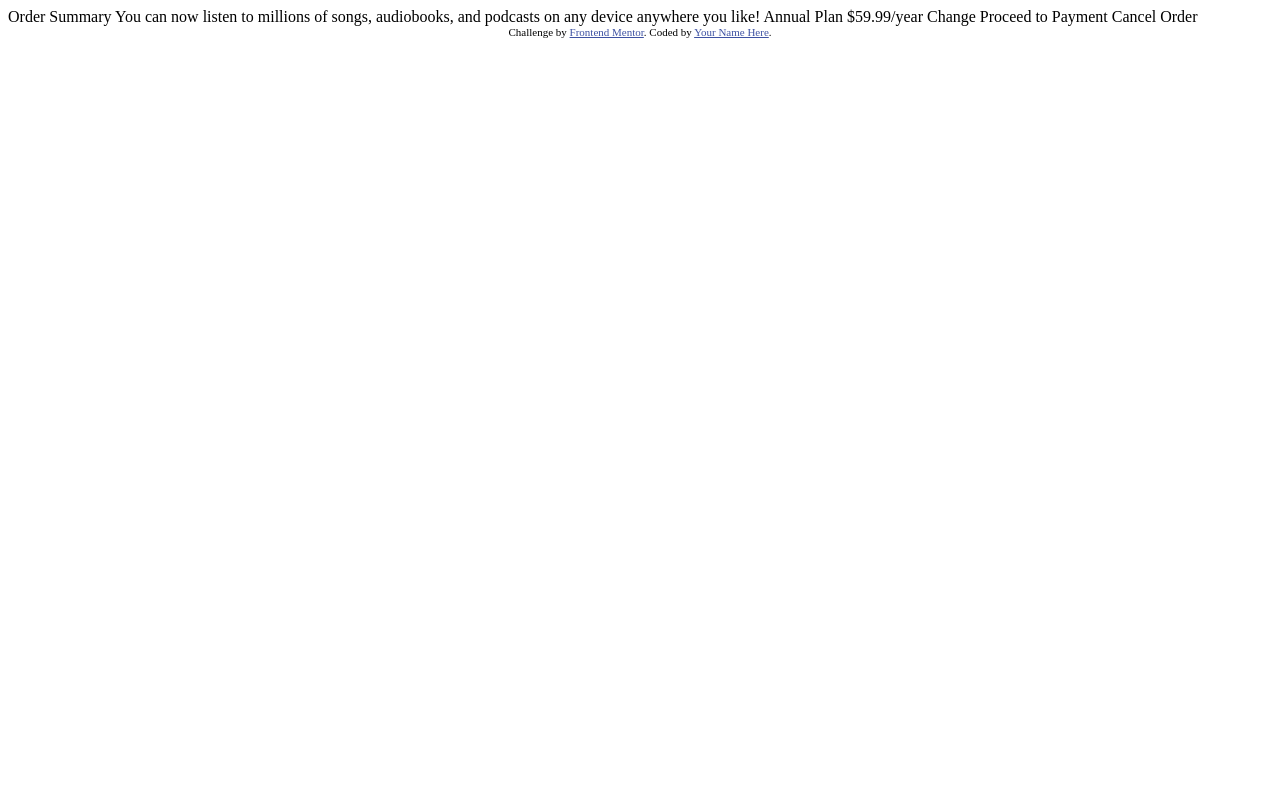
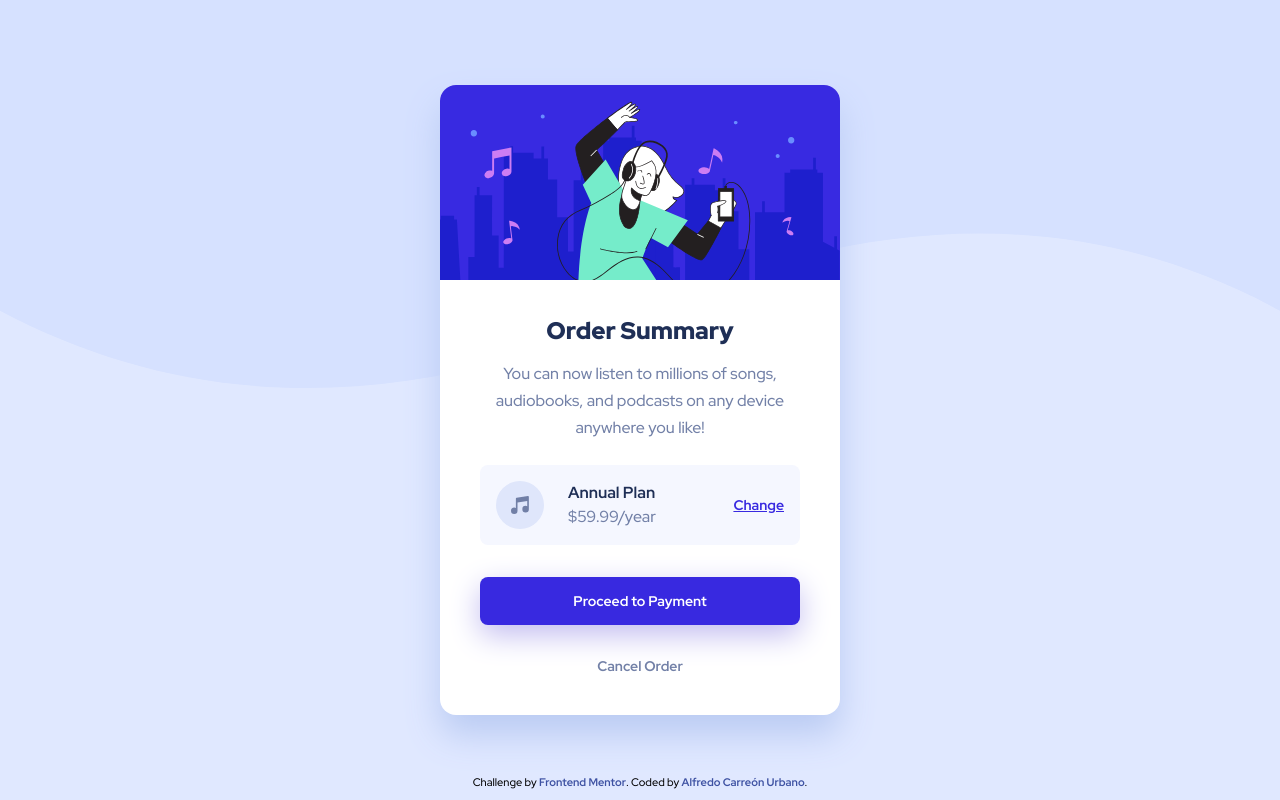
Before and after one commit to AlfredoCU/Order-summary-component, a plain HTML site: page index.html in a window 1280 px wide. Drawn offline with Linux system fonts and the light colour scheme.

Commit message:
style: layout

```diff
--- /dev/null
+++ b/css/main.css
@@ -0,0 +1,177 @@
+@import url('https://fonts.googleapis.com/css2?family=Red+Hat+Display:wght@500;700;900&display=swap');
+
+:root {
+    --p-pale-blue: hsl(225, 100%, 94%);
+    --p-bright-blue: hsl(245, 75%, 52%);
+    --s-pale-blue: hsl(225, 100%, 98%);
+    --s-desaturated-blue: hsl(224, 23%, 55%);
+    --s-dark-blue: hsl(223, 47%, 23%);
+    --links: hsl(228, 45%, 44%);
+    --shadow-car: hsl(222, 70%, 84%);
+    --shadow-button: hsl(246, 63%, 84%);
+}
+
+body {
+    width: 100vw;
+    display: flex;
+    font-size: 1rem;
+    padding: 5rem 7%;
+    min-height: 100vh;
+    position: relative;
+    align-items: center;
+    box-sizing: border-box;
+    justify-content: center;
+    font-family: 'Red Hat Display', sans-serif;
+
+    background: url("/images/pattern-background-mobile.svg") top no-repeat;
+    background-color: var(--p-pale-blue);
+    background-size: 100%;
+}
+
+.card {
+    width: 100%;
+    min-width: 100%;
+    max-width: 400px;
+    border-radius: 1rem;
+    background-color: white;
+    box-shadow: 0px 20px 35px 0px var(--shadow-car);
+}
+
+.card__header img {
+    width: 100%;
+    height: auto;
+    border-radius: 1rem 1rem 0 0;
+}
+
+.card__body {
+    padding: 0 1.5rem;
+}
+
+.card__body h1 {
+    font-weight: 900;
+    font-size: 1.5rem;
+    text-align: center;
+    margin: 2rem 0 1rem;
+    color: var(--s-dark-blue);
+}
+
+.card__body > p {
+    line-height: 27px;
+    text-align: center;
+    margin-bottom: 1.5rem;
+    color: var(--s-desaturated-blue);
+}
+
+.plan {
+    gap: 1rem;
+    display: flex;
+    padding: 1rem;
+    flex-wrap: wrap;
+    align-items: center;
+    border-radius: 0.5rem;
+    box-sizing: border-box;
+    justify-content: space-between;
+    background-color: var(--s-pale-blue);
+}
+
+.plan a {
+    font-weight: 700;
+    font-size: 0.875rem;
+    transition: opacity 0.5s;
+    color: var(--p-bright-blue);
+}
+
+.plan a:hover {
+    opacity: 0.5;
+    text-decoration: none;
+}
+
+.plan__card {
+    gap: 1.5rem;
+    display: flex;
+    align-items: center;
+}
+
+.plan__info p {
+    margin: 0;
+    font-weight: 700;
+    margin-bottom: 0.3rem;
+    color: var(--s-dark-blue);
+}
+
+.plan__info em {
+    font-style: normal;
+    color: var(--s-desaturated-blue);
+}
+
+.card__footer {
+    gap: 2rem;
+    display: flex;
+    padding: 2rem 1.5rem;
+    flex-direction: column;
+}
+
+.button-primary {
+    border: none;
+    padding: 1rem;
+    color: white;
+    cursor: pointer;
+    font-weight: 700;
+    font-size: 0.875rem;
+    border-radius: 0.5rem;
+    transition: opacity 0.5s;
+    background-color: var(--p-bright-blue);
+    box-shadow: 0px 10px 30px 0px var(--shadow-button);
+}
+
+.button-primary:hover {
+    opacity: 0.7;
+}
+
+.button-link {
+    border: none;
+    cursor: pointer;
+    font-weight: 700;
+    font-size: 0.875rem;
+    transition: color 0.5s;
+    background-color: transparent;
+    color: var(--s-desaturated-blue);
+}
+
+.button-link:hover {
+    color: var(--s-dark-blue);
+}
+
+.attribution {
+    bottom: 0;
+    width: 100%;
+    position: absolute;
+    text-align: center;
+    font-size: 0.688rem;
+}
+
+.attribution a {
+    font-weight: 700;
+    color: var(--links);
+    text-decoration: none;
+}
+
+.attribution a:hover {
+    text-decoration: underline;
+}
+
+@media screen and (min-width: 48em) {
+    body {
+        background: url("../images/pattern-background-desktop.svg") top  no-repeat;
+        background-color: var(--p-pale-blue);
+        background-size: 100%;
+    }
+
+    .card__body {
+        padding: 0 2.5rem;
+    }
+
+    .card__footer {
+        padding: 2rem 2.5rem 2.5rem;
+    }
+}
--- a/index.html
+++ b/index.html
@@ -3,35 +3,49 @@
   <head>
     <meta charset="UTF-8">
     <meta name="viewport" content="width=device-width, initial-scale=1.0"> <!-- displays site properly based on user's device -->
+    <link rel="icon" type="image/png" sizes="32x32" href="./images/favicon-32x32.png">
+    <link rel="stylesheet" href="./css/normalize.css">
+    <link rel="stylesheet" href="./css/main.css">
+    <title>Frontend Mentor | Order summary card</title>
+  </head>
 
-  <link rel="icon" type="image/png" sizes="32x32" href="./images/favicon-32x32.png">
+  <body>
+    <main>
+      <div class="card">
+        <div class="card__header">
+          <img src="./images/illustration-hero.svg" alt="Dancing person" />
+        </div>
 
-  <title>Frontend Mentor | Order summary card</title>
-
-  <!-- Feel free to remove these styles or customise in your own stylesheet 👍 -->
-  <style>
-    .attribution { font-size: 11px; text-align: center; }
-    .attribution a { color: hsl(228, 45%, 44%); }
-  </style>
-</head>
-<body>
-
-  Order Summary
-
+        <div class="card__body">
+          <h1>Order Summary</h1>
+          <p>
             You can now listen to millions of songs, audiobooks, and podcasts on any
             device anywhere you like!
+          </p>
+          <div class="plan">
+            <div class="plan__card">
+              <img src="./images/icon-music.svg" alt="Music" />
+              <div class="plan__info">
+                <p>Annual Plan</p>
+                <em>$59.99/year</em>
+              </div>
+            </div>
+            <a href="#">Change</a>
+          </div>
+        </div>
 
-  Annual Plan
-  $59.99/year
+        <div class="card__footer">
+          <button type="button" class="button-primary">Proceed to Payment</button>
+          <button type="button" class="button-link">Cancel Order</button>
+        </div>
+      </div>
+    </main>
 
-  Change
-
-  Proceed to Payment
-  Cancel Order
-
-  <div class="attribution">
+    <footer class="attribution">
+      <p>
         Challenge by <a href="https://www.frontendmentor.io?ref=challenge" target="_blank">Frontend Mentor</a>.
-    Coded by <a href="#">Your Name Here</a>.
-  </div>
+        Coded by <a href="https://www.linkedin.com/in/alfredo-cu/">Alfredo Carreón Urbano</a>.
+      </p>
+    </footer>
   </body>
 </html>
```
Also changed, not shown: css/normalize.css (added). Lines whose indentation alone changed are shown as unchanged.
